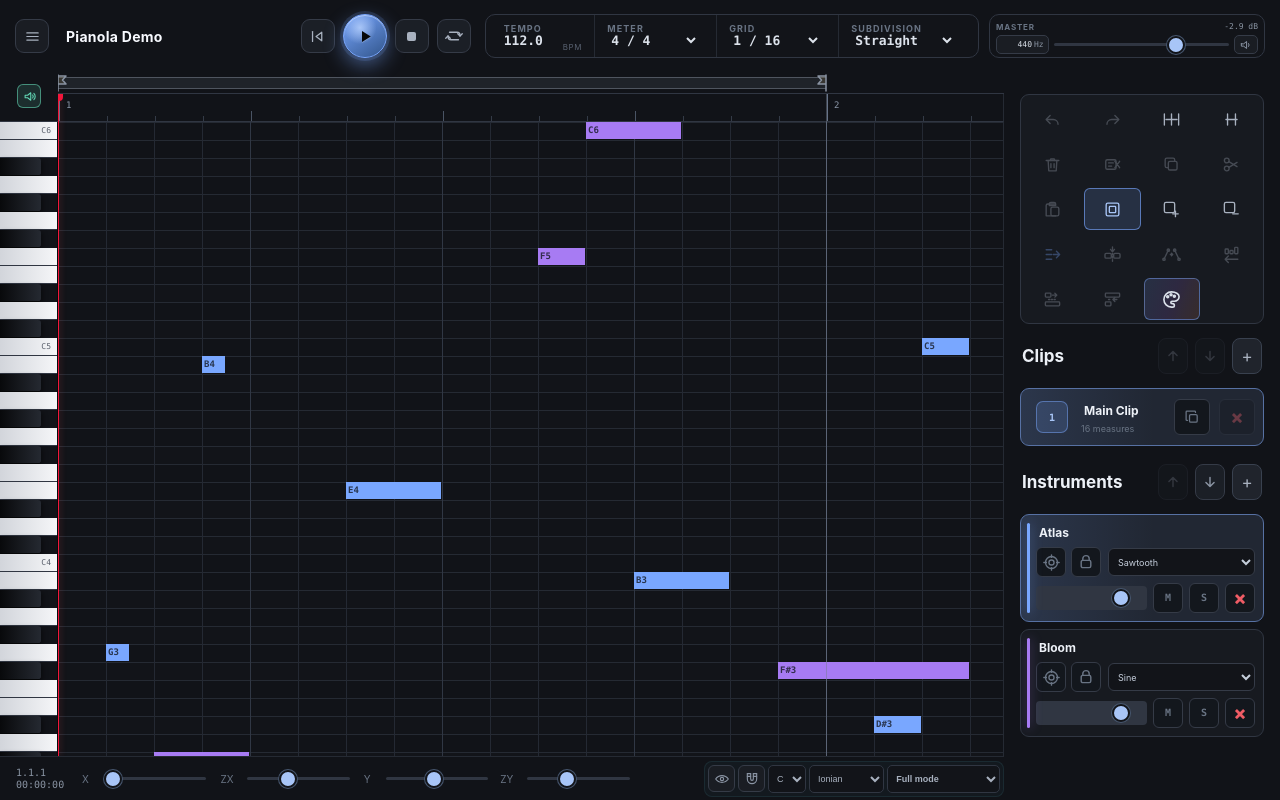
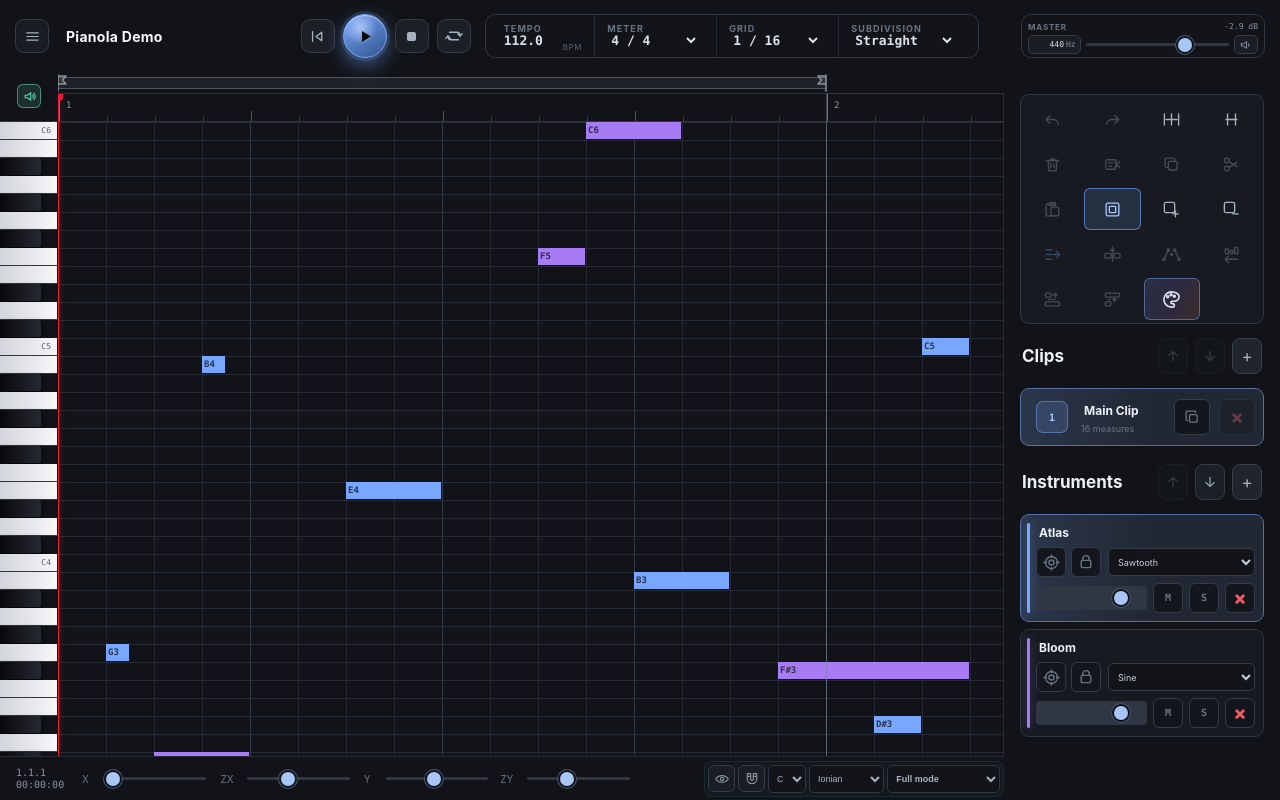
Before and after one commit to LucasBertrand/pianola, a React (Vite) app: page / in a window 1280 px wide. Built offline with nearby package versions, Linux system fonts and the light colour scheme.

Commit message:
fix: align master controls with inspector content

```diff
--- a/src/styles.css
+++ b/src/styles.css
@@ -364,7 +364,7 @@ input:focus-visible {
 
 .master-bus-control {
   display: grid;
-  width: var(--general-inspector-width);
+  width: calc(var(--general-inspector-width) - 32px);
   min-width: 134px;
   height: 44px;
   padding: 4px 6px;
```
